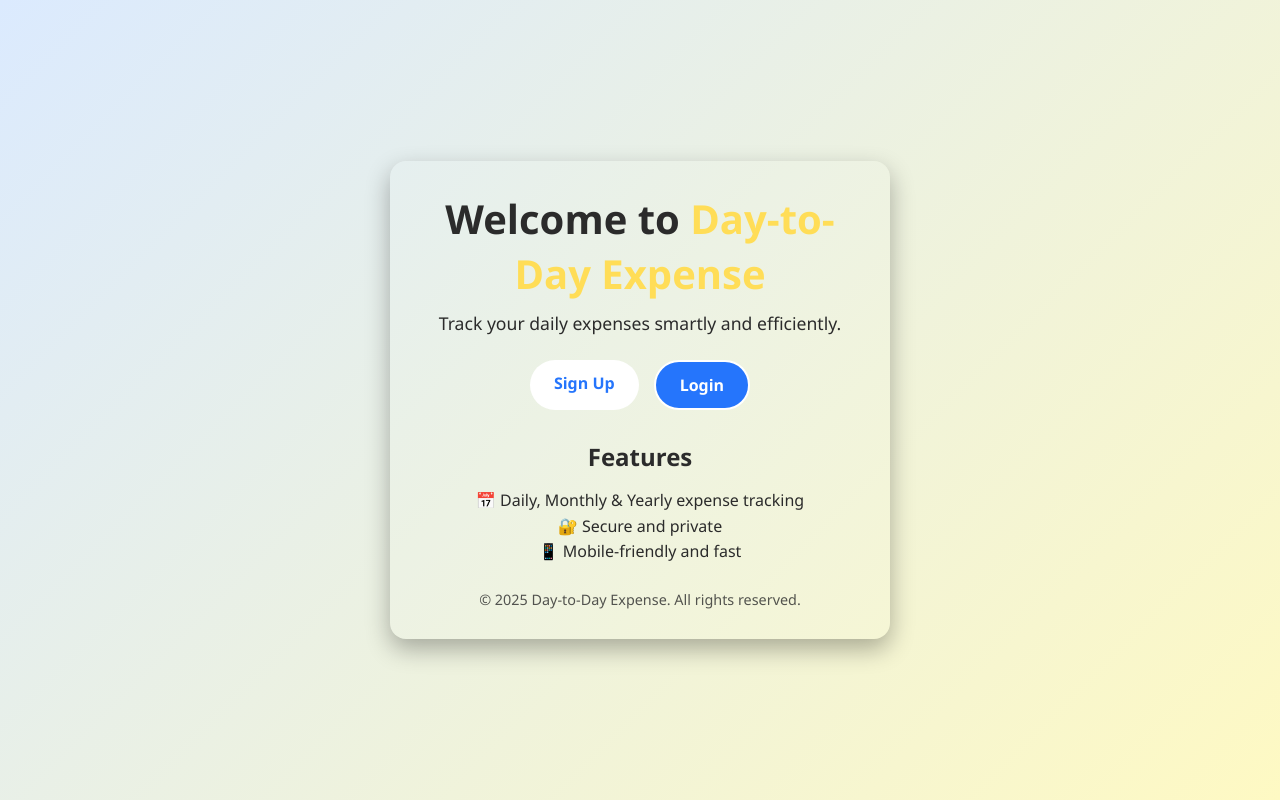
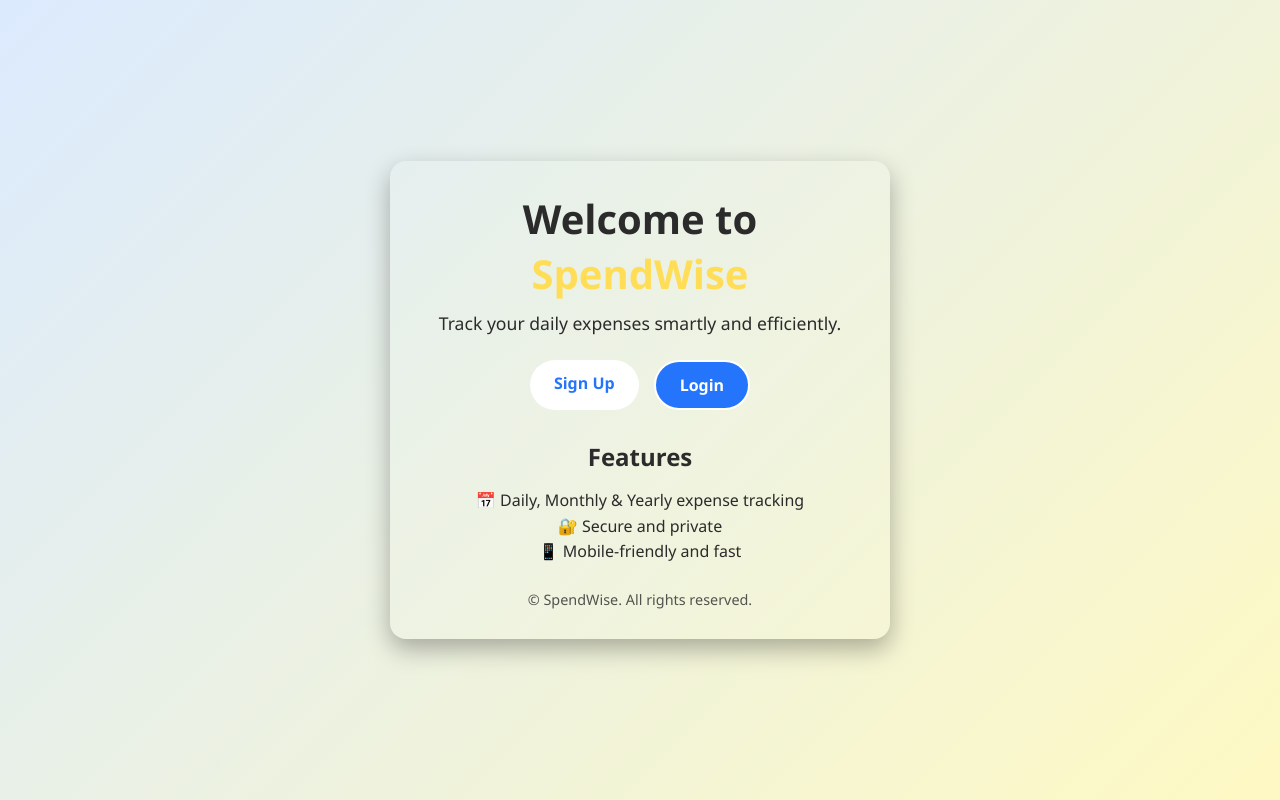
Before and after one commit to gaush42/expense_tracker, a website: page view/index.html in a window 1280 px wide. Drawn offline with Linux system fonts and the light colour scheme.

Commit message:
updated readme

```diff
--- a/view/index.html
+++ b/view/index.html
@@ -3,7 +3,7 @@
 <head>
   <meta charset="UTF-8" />
   <meta name="viewport" content="width=device-width, initial-scale=1.0"/>
-  <title>Day-to-Day Expense - Welcome</title>
+  <title>SpendWise - Expense Tracker Application</title>
   <style>
     /* Reset and Base Styles */
     * {
@@ -98,7 +98,7 @@
 <body>
   <div class="container">
     <header>
-      <h1>Welcome to <span class="highlight">Day-to-Day Expense</span></h1>
+      <h1>Welcome to <span class="highlight">SpendWise</span></h1>
       <p>Track your daily expenses smartly and efficiently.</p>
     </header>
 
@@ -117,7 +117,7 @@
     </section>
 
     <footer>
-      <p>&copy; 2025 Day-to-Day Expense. All rights reserved.</p>
+      <p>&copy; SpendWise. All rights reserved.</p>
     </footer>
   </div>
 </body>
```
Also changed, not shown: view/html/expenses.html (+2 -2 lines), view/html/leaderboard.html (+1 -1 lines), README.md.
